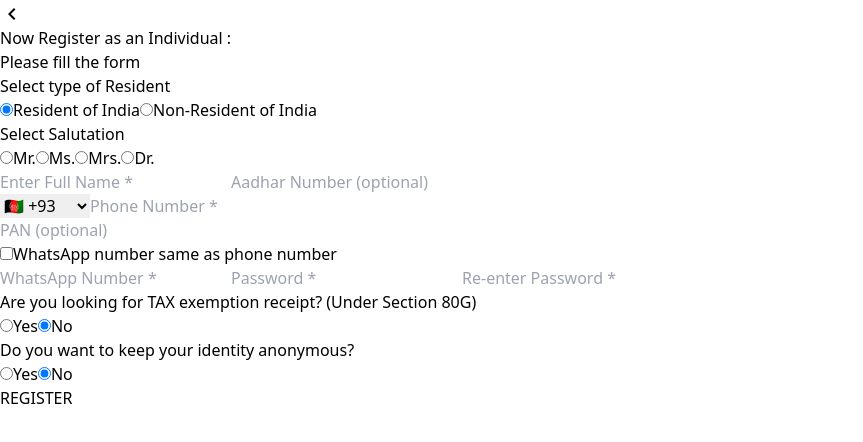
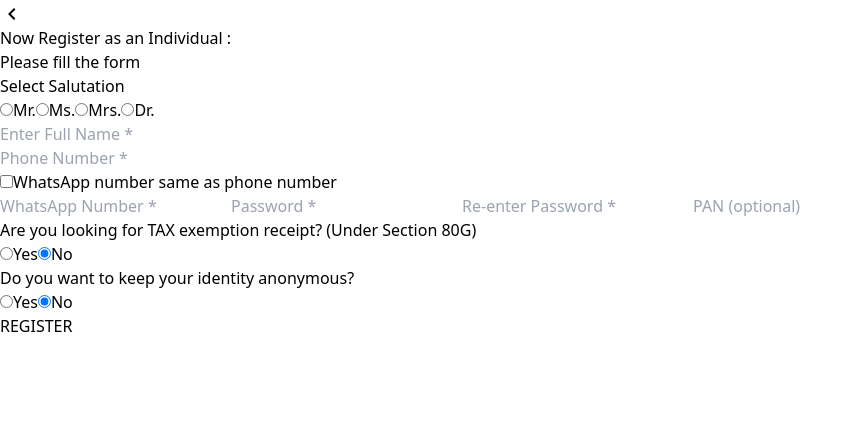
Before and after one commit to GovtCollegeFundingProject/FrontEnd, a React (Vite) app: page /register/individual in a window 1280 px wide. Shown: the top 442 px of the page, without its empty margins (0-863 px from the left). Built offline with nearby package versions, Linux system fonts and the light colour scheme.

Commit message:
chore: Add AdminLogin component and update routing in App.jsx

```diff
--- a/package.json
+++ b/package.json
@@ -14,6 +14,7 @@
     "@emotion/styled": "^11.13.0",
     "@mui/icons-material": "^5.16.7",
     "@mui/material": "^5.16.7",
+    "axios": "^1.7.7",
     "react": "^18.3.1",
     "react-dom": "^18.3.1",
     "react-router": "^6.26.1",
--- a/src/App.jsx
+++ b/src/App.jsx
@@ -9,6 +9,7 @@ import ContributionDetails from "./components/ContributionDetails";
 import PaymentForm from "./components/PaymentForm";
 import SignInemail from "./components/SignInemail";
 import OTPInput from "./components/OTPInput";
+import AdminLogin from "./components/AdminLogin";
 function App() {
   return (
     <>
@@ -25,6 +26,7 @@ function App() {
         <Route path="*" element={<h1>Not Found</h1>} />
         <Route path="/check" element={<SignInemail/>} />
         <Route path="/check/otp" element={<OTPInput/>} />
+        <Route path="/admin" element={<AdminLogin/>} />
       </Routes>
     </Router>
     </>
--- /dev/null
+++ b/src/components/AdminLogin.jsx
@@ -0,0 +1,58 @@
+import React, { useState } from 'react';
+
+const AdminLogin = () => {
+  const [formData, setFormData] = useState({
+    email: '',
+    password: ''
+  });
+
+  const handleChange = (e) => {
+    const { name, value } = e.target;
+    setFormData({
+      ...formData,
+      [name]: value
+    });
+  };
+
+  return (
+    <div className="flex justify-center items-center h-screen bg-gray-100">
+      <div className="w-full max-w-sm bg-white p-6 rounded-lg shadow-lg">
+        <h2 className="text-2xl font-bold mb-4">Admin Login</h2>
+        <form>
+          <div className="mb-4">
+            <label htmlFor="email" className="block text-sm font-semibold text-gray-700">Email</label>
+            <input
+              type="email"
+              name="email"
+              id="email"
+              value={formData.email}
+              onChange={handleChange}
+              className="mt-1 p-2 border border-gray-300 rounded w-full"
+              required
+            />
+          </div>
+          <div className="mb-4">
+            <label htmlFor="password" className="block text-sm font-semibold text-gray-700">Password</label>
+            <input
+              type="password"
+              name="password"
+              id="password"
+              value={formData.password}
+              onChange={handleChange}
+              className="mt-1 p-2 border border-gray-300 rounded w-full"
+              required
+            />
+          </div>
+          <button
+            type="submit"
+            className="w-full bg-blue-500 text-white p-2 rounded"
+          >
+            Sign In
+          </button>
+        </form>
+      </div>
+    </div>
+  );
+};
+
+export default AdminLogin;
--- a/src/components/CompanyRegister.jsx
+++ b/src/components/CompanyRegister.jsx
@@ -1,7 +1,6 @@
-import React, { useState } from 'react';
+import React, { useState, useEffect } from 'react';
 import LessThanIcon from '@mui/icons-material/KeyboardArrowLeft';
 import { useNavigate } from 'react-router';
-import countries from './Countries';
 
 const CompanyRegister = () => {
   const navigate = useNavigate();
@@ -12,16 +11,18 @@ const CompanyRegister = () => {
     contactName: '',
     uin: '',
     phone: '',
-    countryDialCode: countries[0].dial_code, // Default to first country code
     whatsapp: '',
     email: '',
     pan: '',
     password: '',
     confirmPassword: '',
-    taxExemption: '',
-    anonymous: '',
+    taxExemption: 'No',
+    anonymous: 'No',
     isWhatsappSame: false,
   });
+
+  const [errors, setErrors] = useState({});
+  const [isFormValid, setIsFormValid] = useState(false);
 
   const handleChange = (e) => {
     const { name, value, type, checked } = e.target;
@@ -30,7 +31,7 @@ const CompanyRegister = () => {
       setFormData({
         ...formData,
         [name]: checked,
-        whatsapp: checked ? formData.phone : '', // Clear whatsapp when unchecked
+        whatsapp: checked ? formData.phone : '',
       });
     } else {
       setFormData({
@@ -40,22 +41,64 @@ const CompanyRegister = () => {
     }
   };
 
-  const handleCountryChange = (e) => {
-    setFormData({
-      ...formData,
-      countryDialCode: e.target.value,
-    });
+  const validateForm = () => {
+    let formErrors = {};
+
+    // Check for tax exemption requirements
+    if (formData.taxExemption === 'Yes') {
+      if (!formData.uin) {
+        formErrors.uin = 'UIN is required for tax exemption.';
+      }
+      if (!formData.pan) {
+        formErrors.pan = 'PAN number is required for tax exemption.';
+      }
+    }
+
+    // Check password match
+    if (formData.password !== formData.confirmPassword) {
+      formErrors.confirmPassword = 'Passwords do not match.';
+    }
+
+    setErrors(formErrors);
+    return Object.keys(formErrors).length === 0;
   };
 
   const handleSubmit = (e) => {
     e.preventDefault();
+    if (validateForm()) {
       console.log('Form submitted', formData);
+      navigate('/');
+    } else {
+      console.log('Form validation failed!');
+    }
   };
+
+  useEffect(() => {
+    const validateForm = () => {
+      const { companyName, contactName, uin, phone, whatsapp, email, password, confirmPassword } = formData;
+      if (
+        companyName &&
+        contactName &&
+        uin &&
+        phone &&
+        whatsapp &&
+        email &&
+        password &&
+        confirmPassword &&
+        password === confirmPassword
+      ) {
+        return true;
+      }
+      return false;
+    };
+
+    setIsFormValid(validateForm() && Object.keys(errors).length === 0);
+  }, [formData, errors]);
 
   return (
     <>
       <div className="flex flex-col ml-5 mt-3">
-        <div className=" flex flex-row hover:cursor-pointer" onClick={() => navigate('/register')}>
+        <div className="flex flex-row hover:cursor-pointer" onClick={() => navigate('/register')}>
           <LessThanIcon className="text-2xl text-gray-800 cursor-pointer mt-2" />
           <h2 className="text-3xl font-bold text-gray-800 mb-2">Now Register as a Company :</h2>
         </div>
@@ -63,6 +106,7 @@ const CompanyRegister = () => {
       </div>
       <div className="flex justify-center items-center h-full mt-2 ml-3">
         <div className="w-full px-8">
+          <form onSubmit={handleSubmit}>
             <div className="mb-6">
               <p className="mb-2 font-semibold text-gray-800">Name of the Company *</p>
               <input
@@ -108,28 +152,26 @@ const CompanyRegister = () => {
                 placeholder="Company UIN *"
                 value={formData.uin}
                 onChange={handleChange}
-              className="p-2 border border-gray-300 rounded"
+                className={`p-2 border border-gray-300 rounded ${errors.uin ? 'border-red-500' : ''}`}
               />
-            <div className="flex items-center">
-              <select
-                value={formData.countryDialCode}
-                onChange={handleCountryChange}
-                className="p-2 border border-gray-300 rounded bg-white"
-              >
-                {countries.map((country) => (
-                  <option key={country.code} value={country.dial_code}>
-                    {country.flag} {country.dial_code}
-                  </option>
-                ))}
-              </select>
+              {errors.uin && <p className="text-red-500 text-sm mt-1">{errors.uin}</p>}
               <input
                 type="text"
                 name="phone"
                 placeholder="Phone Number *"
                 value={formData.phone}
                 onChange={handleChange}
-                className="p-2 border border-gray-300 rounded flex-1"
+                className="p-2 border border-gray-300 rounded"
               />
+              <div className="flex items-center mb-4">
+                <input
+                  type="checkbox"
+                  name="isWhatsappSame"
+                  checked={formData.isWhatsappSame}
+                  onChange={handleChange}
+                  className="mr-1.5 ml-2"
+                />
+                <label htmlFor="isWhatsappSame" className="text-sm text-gray-700 mb-0.5">WhatsApp number same as phone number</label>
               </div>
               <input
                 type="text"
@@ -154,8 +196,9 @@ const CompanyRegister = () => {
                 placeholder="Company PAN (Optional)"
                 value={formData.pan}
                 onChange={handleChange}
-              className="p-2 border border-gray-300 rounded"
+                className={`p-2 border border-gray-300 rounded ${errors.pan ? 'border-red-500' : ''}`}
               />
+              {errors.pan && <p className="text-red-500 text-sm mt-1">{errors.pan}</p>}
               <input
                 type="password"
                 name="password"
@@ -170,18 +213,9 @@ const CompanyRegister = () => {
                 placeholder="Re-enter Password *"
                 value={formData.confirmPassword}
                 onChange={handleChange}
-              className="p-2 border border-gray-300 rounded"
+                className={`p-2 border border-gray-300 rounded ${errors.confirmPassword ? 'border-red-500' : ''}`}
               />
-            <div className="flex items-center mb-4">
-              <input
-                type="checkbox"
-                name="isWhatsappSame"
-                checked={formData.isWhatsappSame}
-                onChange={handleChange}
-                className="mr-1.5 ml-2"
-              />
-              <label htmlFor="isWhatsappSame" className="text-sm text-gray-700 mb-0.5">WhatsApp number same as phone number</label>
-            </div>
+              {errors.confirmPassword && <p className="text-red-500 text-sm mt-1">{errors.confirmPassword}</p>}
             </div>
             <div className="mb-6">
               <p className="font-semibold text-gray-800">Are you looking for TAX exemption receipt? (Under Section 80G)</p>
@@ -211,7 +245,7 @@ const CompanyRegister = () => {
               </div>
               {formData.taxExemption === 'Yes' && (
                 <p className="text-red-600 mt-2 text-sm">
-                Note - If Yes, Company UIN and PAN Number are mandatory
+                  Note - If Yes, UIN and PAN Number are mandatory
                 </p>
               )}
             </div>
@@ -242,16 +276,16 @@ const CompanyRegister = () => {
                 </label>
               </div>
             </div>
-          <div className="flex items-center justify-center">
+            <div className="flex items-center justify-center mb-3">
             <button
               type="submit"
-              onClick={handleSubmit}
-              className="w-1/5 p-3 text-lg bg-blue-900 text-white rounded
-                    transition-transform"
+              disabled={!isFormValid}
+              className='w-1/5 p-2 text-white rounded bg-blue-900'
             >
-              REGISTER
+              Register
             </button>
             </div>
+          </form>
         </div>
       </div>
     </>
--- a/src/components/IndividualRegister.jsx
+++ b/src/components/IndividualRegister.jsx
@@ -1,4 +1,4 @@
-import React, { useState } from 'react';
+import React, { useState, useEffect } from 'react';
 import LessThanIcon from '@mui/icons-material/KeyboardArrowLeft';
 import { useNavigate } from 'react-router';
 import countries from './Countries';
@@ -7,13 +7,10 @@ const IndividualRegister = () => {
   const navigate = useNavigate();
 
   const [formData, setFormData] = useState({
-    residentType: 'resident',
     salutation: '',
     fullName: '',
     phoneNumber: '',
-    countryDialCode: countries[0].dial_code, // Default to first country code
     whatsappNumber: '',
-    aadharNumber: '',
     panNumber: '',
     password: '',
     confirmPassword: '',
@@ -22,14 +19,17 @@ const IndividualRegister = () => {
     isWhatsappSame: false,
   });
 
+  const [errors, setErrors] = useState({});
+  const [isFormValid, setIsFormValid] = useState(false);
+
   const handleChange = (e) => {
-    const { name, value, type, checked } = e.target;
+    const { name, value, checked } = e.target;
 
     if (name === 'isWhatsappSame') {
       setFormData({
         ...formData,
         [name]: checked,
-        whatsappNumber: checked ? formData.phoneNumber : '', // Clear whatsappNumber when unchecked
+        whatsappNumber: checked ? formData.phoneNumber : '',
       });
     } else {
       setFormData({
@@ -39,52 +39,49 @@ const IndividualRegister = () => {
     }
   };
 
-  const handleCountryChange = (e) => {
-    setFormData({
-      ...formData,
-      countryDialCode: e.target.value,
-    });
+
+  const validateForm = () => {
+    let formErrors = {};
+    if (formData.taxExemption === 'yes' && !formData.panNumber) {
+      formErrors.panNumber = 'PAN number is required for tax exemption.';
+    }
+    setErrors(formErrors);
+    return Object.keys(formErrors).length === 0;
   };
+
+  const handleSubmit = (e) => {
+    e.preventDefault();
+    if (validateForm()) {
+      navigate('/');
+    } else {
+      console.log("NOPE!");
+    }
+  };
+
+  useEffect(() => {
+    const validateForm = () => {
+      const { fullName, phoneNumber, password, confirmPassword, whatsappNumber } = formData;
+      if (fullName && phoneNumber && password && confirmPassword && whatsappNumber && password === confirmPassword) {
+        return true;
+      }
+      return false;
+    };
+
+    setIsFormValid(validateForm() && Object.keys(errors).length === 0);
+  }, [formData, errors]);
 
   return (
     <>
       <div className="flex flex-col ml-5 mt-3">
-        <div className=" flex flex-row hover:cursor-pointer" onClick={() => navigate('/register')}>
-          <LessThanIcon className=' text-2xl text-gray-800 cursor-pointer mt-2' />
+        <div className="flex flex-row hover:cursor-pointer" onClick={() => navigate('/register')}>
+          <LessThanIcon className='text-2xl text-gray-800 cursor-pointer mt-2' />
           <h2 className="text-3xl font-bold text-gray-800 mb-2">Now Register as an Individual :</h2>
         </div>
         <p className="mb-2 text-xl text-gray-600 ml-6">Please fill the form</p>
       </div>
       <div className="flex justify-center items-center h-full mt-2 ml-3">
         <div className="w-full px-8">
-          <div className="mb-6">
-            <p className="mb-2 font-semibold text-gray-800">Select type of Resident</p>
-            <div className="flex space-x-4">
-              <label className="flex items-center space-x-2">
-                <input
-                  type="radio"
-                  name="residentType"
-                  value="resident"
-                  checked={formData.residentType === 'resident'}
-                  onChange={handleChange}
-                  className="form-radio text-blue-900"
-                />
-                <span>Resident of India</span>
-              </label>
-              <label className="flex items-center space-x-2">
-                <input
-                  type="radio"
-                  name="residentType"
-                  value="non-resident"
-                  checked={formData.residentType === 'non-resident'}
-                  onChange={handleChange}
-                  className="form-radio text-blue-900"
-                />
-                <span>Non-Resident of India</span>
-              </label>
-            </div>
-          </div>
-
+          <form onSubmit={handleSubmit}>
             <div className="mb-3">
               <p className="mb-2 font-semibold text-gray-800">Select Salutation</p>
               <div className="flex space-x-4">
@@ -113,27 +110,7 @@ const IndividualRegister = () => {
                 onChange={handleChange}
                 className="p-2 border border-gray-300 rounded"
               />
-            <input
-              type="text"
-              name="aadharNumber"
-              placeholder="Aadhar Number (optional)"
-              value={formData.aadharNumber}
-              onChange={handleChange}
-              className="p-2 border border-gray-300 rounded"
-            />
-
               <div className="flex space-x-2 items-center">
-              <select
-                value={formData.countryDialCode}
-                onChange={handleCountryChange}
-                className="p-2 border border-gray-300 rounded bg-white"
-              >
-                {countries.map((country) => (
-                  <option key={country.code} value={country.dial_code}>
-                    {country.flag} {country.dial_code}
-                  </option>
-                ))}
-              </select>
                 <input
                   type="text"
                   name="phoneNumber"
@@ -143,16 +120,6 @@ const IndividualRegister = () => {
                   className="p-2 border border-gray-300 rounded flex-1"
                 />
               </div>
-
-            <input
-              type="text"
-              name="panNumber"
-              placeholder="PAN (optional)"
-              value={formData.panNumber}
-              onChange={handleChange}
-              className="p-2 border border-gray-300 rounded"
-            />
-
               <div className="flex items-center mb-4">
                 <input
                   type="checkbox"
@@ -163,7 +130,6 @@ const IndividualRegister = () => {
                 />
                 <label htmlFor="isWhatsappSame" className="text-sm text-gray-700 mb-0.5">WhatsApp number same as phone number</label>
               </div>
-
               <input
                 type="text"
                 name="whatsappNumber"
@@ -173,7 +139,6 @@ const IndividualRegister = () => {
                 disabled={formData.isWhatsappSame}
                 className={`p-2 border border-gray-300 rounded ${formData.isWhatsappSame ? 'bg-gray-200' : ''}`}
               />
-
               <input
                 type="password"
                 name="password"
@@ -191,6 +156,17 @@ const IndividualRegister = () => {
                 onChange={handleChange}
                 className="p-2 border border-gray-300 rounded"
               />
+              <input
+                type="text"
+                name="panNumber"
+                placeholder="PAN (optional)"
+                value={formData.panNumber}
+                onChange={handleChange}
+                className={`p-2 border border-gray-300 rounded ${errors.panNumber ? 'border-red-500' : ''}`}
+              />
+              {errors.panNumber && (
+                <p className="text-red-500 text-sm mt-1 col-span-2">{errors.panNumber}</p>
+              )}
             </div>
 
             <div className="mb-4">
@@ -254,11 +230,16 @@ const IndividualRegister = () => {
               </div>
             </div>
 
-          <div className=" flex items-center justify-center">
-            <button className="w-1/5 p-3 text-lg bg-blue-900 text-white rounded transition-transform">
+            <div className="flex items-center justify-center">
+              <button
+                type="submit"
+                className="w-1/5 p-3 text-lg bg-blue-900 text-white rounded transition-transform"
+                disabled={!isFormValid}
+              >
                 REGISTER
               </button>
             </div>
+          </form>
         </div>
       </div>
     </>
```
Also changed, not shown: 1 other file (tests, documents, lock files or other folders). Lines whose indentation alone changed are shown as unchanged.
